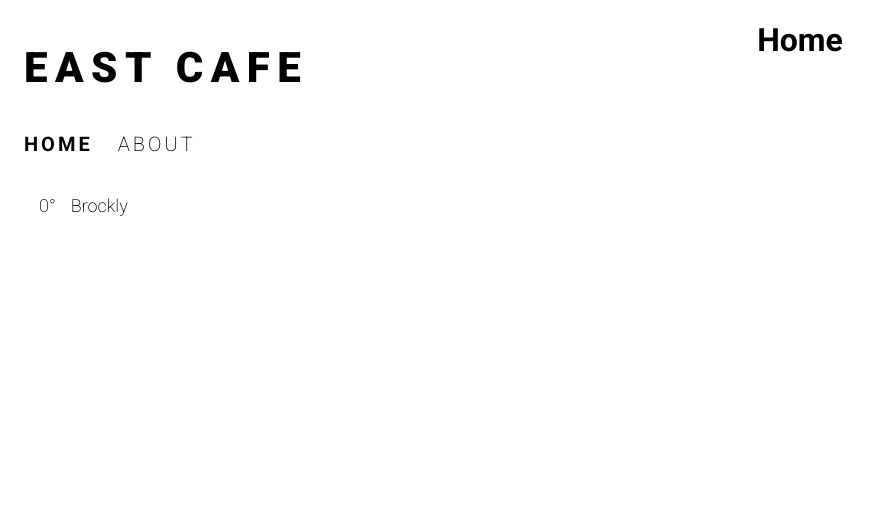
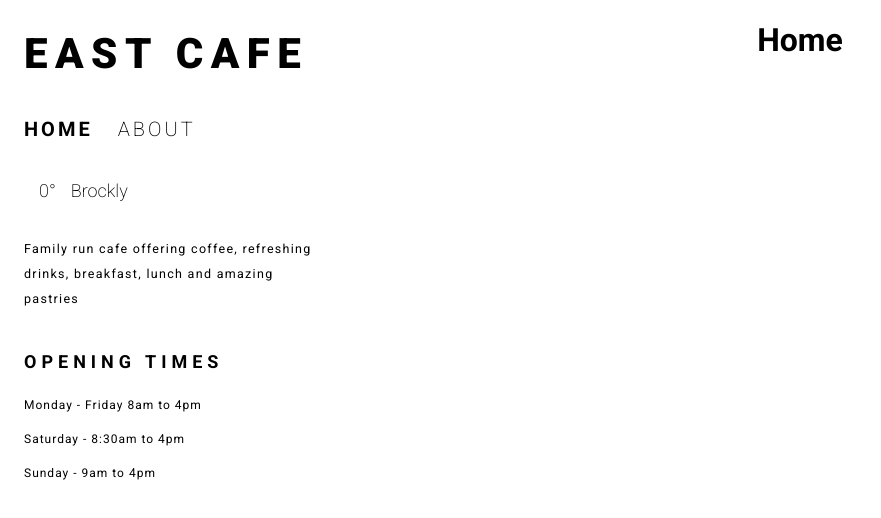
Before and after one commit to JoshHaokip/freds, a React (Create React App) app: page / in a window 1280 px wide. Shown: the top 518 px of the page, without its empty margins (0-881 px from the left). Built offline with nearby package versions, Linux system fonts and the light colour scheme; no server answers; a web font is replaced by a local one.

Commit message:
Added text and opening times

```diff
--- a/src/components/LeftContainer/LeftContainer-styles.js
+++ b/src/components/LeftContainer/LeftContainer-styles.js
@@ -27,8 +27,49 @@ export const SectionWrapper = styled.div`
     font-size: 42px;
     letter-spacing: 7.5px;
     font-weight: 900;
-    margin-top: 15%;
+    margin-top: 10%;
 }
 
 
 `
+
+export const Text = styled.p`
+    margin-top: 20px;
+    font-size: 12.5px;
+    font-weight: 400;
+    letter-spacing: 1.3px;
+    line-height: 25px;
+
+
+`
+
+export const OpeningTime = styled.div`
+
+    margin-top: 40px;
+
+    h3 {
+        font-size: 18px;
+        letter-spacing: 5px;
+        font-weight: 700;
+    }
+
+    ul {
+        display: flex;
+        flex-direction: column;
+        justify-content: flex-start;
+        margin-top: 25px;
+        padding: 0px;
+    }
+
+    ul li {
+        list-style: none;
+        font-size: 12px;
+        font-weight: 400;
+        letter-spacing: 1px;
+        margin-bottom: 20px;
+    }
+
+
+
+
+`
--- a/src/components/LeftContainer/LeftContainer.js
+++ b/src/components/LeftContainer/LeftContainer.js
@@ -1,7 +1,7 @@
 import React from 'react';
 import { Navbar } from '../Navbar/Navbar';
 import { Weather } from '../Weather/Weather';
-import { ContainerWrapper, SectionWrapper } from './LeftContainer-styles';
+import { ContainerWrapper, SectionWrapper, Text, OpeningTime } from './LeftContainer-styles';
 
 export const LeftContainer = () => {
 
@@ -18,6 +18,19 @@ export const LeftContainer = () => {
 
                 <Weather />
 
+                <Text>Family run cafe offering coffee, refreshing drinks, breakfast, lunch and amazing pastries</Text>
+
+                <OpeningTime>
+
+                    <h3>OPENING TIMES</h3>
+                    <ul>
+                        <li>Monday - Friday 8am to 4pm</li>
+                        <li>Saturday - 8:30am to 4pm</li>
+                        <li>Sunday - 9am to 4pm</li>
+                    </ul>
+
+                </OpeningTime>
+
             </SectionWrapper>
 
         </ContainerWrapper>
```
